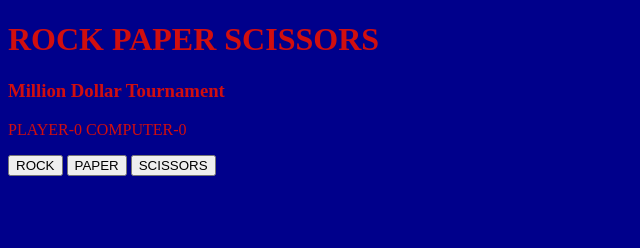
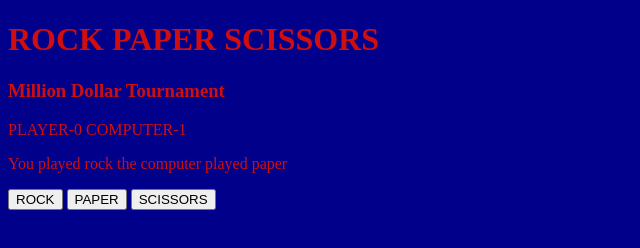
Before and after one commit to NBowersx/RockPaperScissors, a plain HTML site: page index.html in a window 1280 px wide. Both pictures are taken after a click on the button "ROCK". Shown: the whole page, without its empty margins (0-640 px from the left). Drawn offline with Linux system fonts and the light colour scheme.

Commit message:
change js to display score and round info ex rockvpaper

```diff
--- a/index.html
+++ b/index.html
@@ -13,7 +13,7 @@
 </header>
 <body>
     <div class="container">
-        <p id="Score">PLAYER-0 COMPUTER-0</p>
+        <p id="score">PLAYER-0 COMPUTER-0</p>
         <p id="result"></p>
         <div class="buttons">
             <button id="rock">ROCK</button>
--- a/script.js
+++ b/script.js
@@ -31,7 +31,9 @@ computerChoice = Math.floor(Math.random()*3)
     computerChoice =='scissors' && playerChoice == "paper"){
     computerScore++
     }
-    console.log("your score "+playerScore +" computers score " +computerScore)
+
+    score.innerHTML= "PLAYER-"+playerScore +" COMPUTER-" +computerScore
+    result.innerHTML= ` You played ${playerChoice} the computer played ${computerChoice}`;
     if (playerChoice == computerChoice){
     }
     if (playerScore == 5 || computerScore ==5){
```
